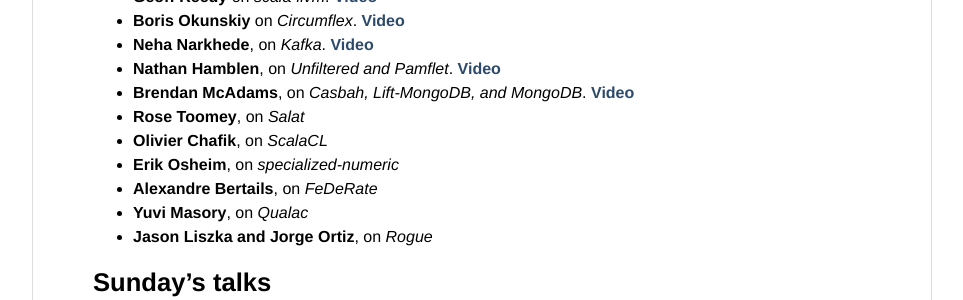
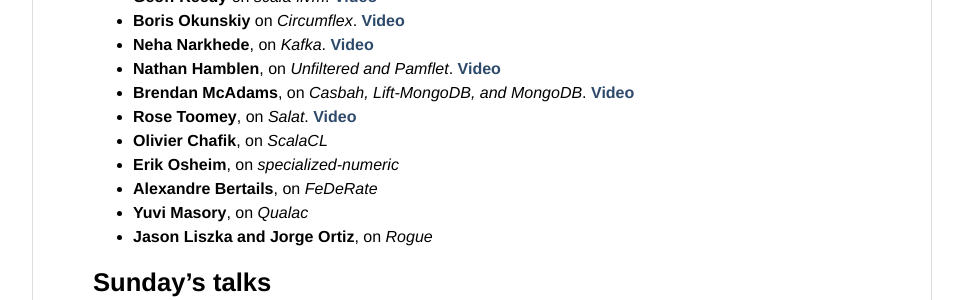
Before and after one commit to scala-phase/scalathon, a Jekyll site: the page built from videos.md, in a window 1280 px wide. Shown: the part 906-1206 px from the top of the page, without its empty margins (158-1121 px from the left). Built offline with Jekyll 4.4.1, drawn with Linux system fonts in a browser that asks for light colours; some web fonts are replaced; Markdown is read by kramdown in place of the engine named in the settings.

Commit message:
Added Rose Toomey video

```diff
--- a/videos.md
+++ b/videos.md
@@ -46,7 +46,7 @@
   [Video](http://vimeo.com/28913458)
 * **Brendan McAdams**, on *Casbah, Lift-MongoDB, and MongoDB*.
   [Video](http://vimeo.com/28914664)
-* **Rose Toomey**, on *Salat*
+* **Rose Toomey**, on *Salat*. [Video](http://vimeo.com/32328951)
 * **Olivier Chafik**, on *ScalaCL*
 * **Erik Osheim**, on *specialized-numeric*
 * **Alexandre Bertails**, on *FeDeRate*
```
